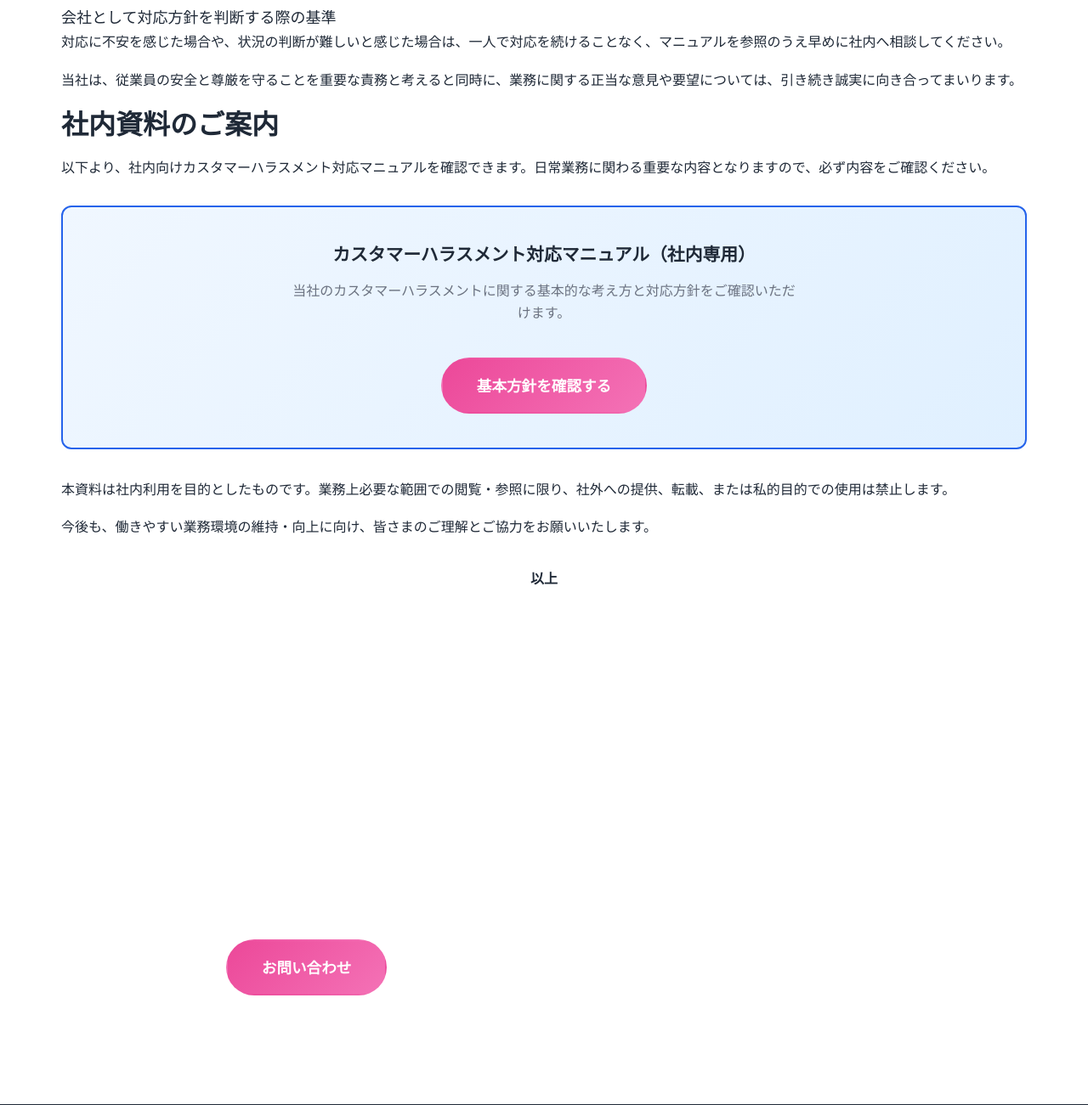
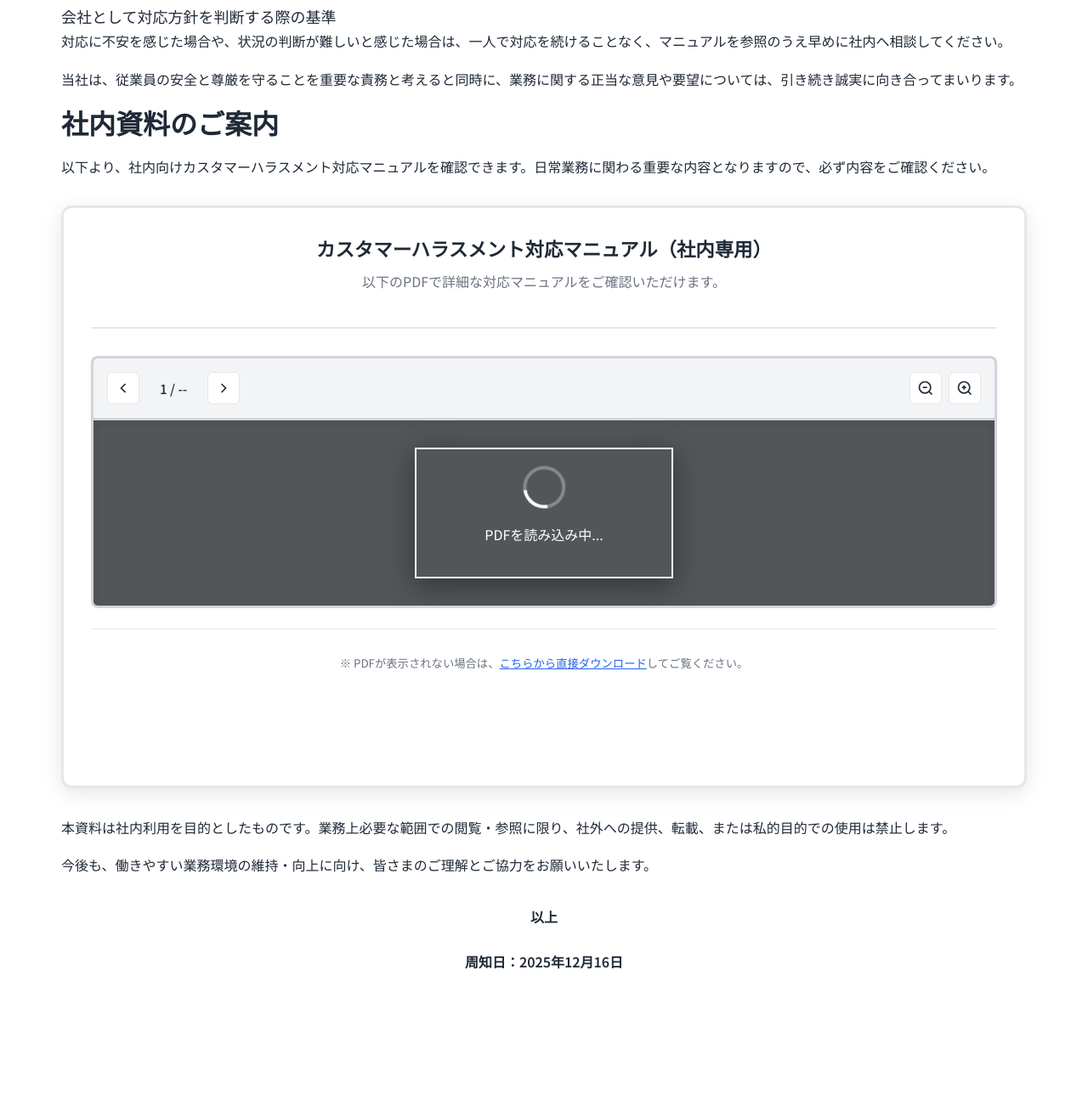
Before and after one commit to fuminico/advance2, a PHP site: page /customer-harassment-manual.html in a window 1280 px wide. Shown: the part 1032-2333 px from the top of the page at 85% size. Run offline with PHP 8.4, Linux system fonts and the light colour scheme; some libraries are stand-ins or nearby versions.

Commit message:
fix: 詳細ページの重複CTAセクションを削除し、スタイル調整
## 主な変更

### HTMLファイル
- corporate-site.html: 重複CTAセクションを削除
- listing-ads.html: 重複CTAセクションを削除
- その他のHTMLファイル: フッターとスクリプト配置の調整

### CSSファイル
- css/style.css: 新しいスタイル定義を追加（210行）

### その他
- customer-harassment-manual.html: コンテンツ構造の改善
- service-system.html: 軽微な調整

## 影響
詳細ページでCTAセクションが正しく1回だけ表示される

🤖 Generated with [Claude Code](https://claude.com/claude-code)

Co-Authored-By: Claude Sonnet 4.5 <noreply@anthropic.com>

```diff
--- a/css/style.css
+++ b/css/style.css
@@ -1868,6 +1868,184 @@ p {
     margin-top: 1rem;
 }
 
+/* PDFビューアーコンテナ */
+.pdf-viewer-container {
+    margin: 2rem 0 !important;
+    padding: 2rem !important;
+    background: white !important;
+    border: 3px solid #e5e7eb !important;
+    border-radius: 12px !important;
+    box-shadow: 0 6px 24px rgba(0, 0, 0, 0.1) !important;
+    width: 100% !important;
+    max-width: 100% !important;
+}
+
+.pdf-viewer-header {
+    text-align: center;
+    margin-bottom: 2rem;
+    padding-bottom: 1.5rem;
+    border-bottom: 2px solid var(--color-border);
+}
+
+.pdf-viewer-header h3 {
+    font-size: 1.4rem;
+    font-weight: 600;
+    color: var(--color-text);
+    margin-bottom: 0.5rem;
+}
+
+.pdf-viewer-header p {
+    color: var(--color-text-light);
+    font-size: 1rem;
+}
+
+/* PDF.jsコントロールバー */
+.pdf-controls {
+    display: flex !important;
+    justify-content: space-between !important;
+    align-items: center !important;
+    padding: 1rem !important;
+    background: #f3f4f6 !important;
+    border: 3px solid #d1d5db !important;
+    border-radius: 8px 8px 0 0 !important;
+    margin-bottom: 0 !important;
+    box-shadow: 0 2px 4px rgba(0, 0, 0, 0.05) !important;
+    width: 100% !important;
+}
+
+.pdf-controls-left,
+.pdf-controls-right {
+    display: flex;
+    align-items: center;
+    gap: 0.5rem;
+}
+
+.pdf-btn {
+    display: inline-flex;
+    align-items: center;
+    justify-content: center;
+    padding: 0.5rem;
+    background: white;
+    border: 1px solid var(--color-border);
+    border-radius: 6px;
+    cursor: pointer;
+    transition: var(--transition);
+    color: var(--color-text);
+}
+
+.pdf-btn:hover:not(:disabled) {
+    background: var(--color-primary);
+    color: white;
+    border-color: var(--color-primary);
+}
+
+.pdf-btn:disabled {
+    opacity: 0.4;
+    cursor: not-allowed;
+}
+
+.pdf-page-info {
+    padding: 0 1rem;
+    font-size: 0.95rem;
+    font-weight: 500;
+    color: var(--color-text);
+    white-space: nowrap;
+}
+
+/* PDFキャンバスラッパー */
+.pdf-canvas-wrapper {
+    position: relative !important;
+    background: #525659 !important;
+    border: 3px solid #d1d5db !important;
+    border-top: none !important;
+    border-radius: 0 0 8px 8px !important;
+    overflow: hidden !important;
+    height: auto !important;
+    display: flex !important;
+    justify-content: center !important;
+    align-items: center !important;
+    padding: 2rem 1rem !important;
+    box-shadow: inset 0 2px 8px rgba(0, 0, 0, 0.1) !important;
+    width: 100% !important;
+    max-width: 100% !important;
+}
+
+#pdf-canvas {
+    display: block !important;
+    max-width: 100% !important;
+    max-height: 100% !important;
+    width: auto !important;
+    height: auto !important;
+    border: 2px solid #fff !important;
+    box-shadow: 0 8px 32px rgba(0, 0, 0, 0.4) !important;
+    margin: 0 auto !important;
+}
+
+/* ローディング表示 */
+.pdf-loading {
+    position: absolute;
+    top: 50%;
+    left: 50%;
+    transform: translate(-50%, -50%);
+    text-align: center;
+    color: white;
+}
+
+.spinner {
+    width: 50px;
+    height: 50px;
+    margin: 0 auto 1rem;
+    border: 4px solid rgba(255, 255, 255, 0.3);
+    border-top-color: white;
+    border-radius: 50%;
+    animation: spin 1s linear infinite;
+}
+
+@keyframes spin {
+    to { transform: rotate(360deg); }
+}
+
+.pdf-loading p {
+    color: white;
+    font-size: 1rem;
+}
+
+.pdf-viewer-footer {
+    text-align: center;
+    margin-top: 1.5rem;
+    padding-top: 1.5rem;
+    border-top: 1px solid var(--color-border);
+}
+
+.pdf-viewer-footer p {
+    color: var(--color-text-light);
+}
+
+.pdf-viewer-footer .text-link {
+    color: var(--color-primary);
+    text-decoration: underline;
+    transition: var(--transition);
+}
+
+.pdf-viewer-footer .text-link:hover {
+    color: var(--color-primary-dark);
+}
+
+.pdf-viewer-footer .btn {
+    margin-top: 0.5rem;
+}
+
+/* PDFビューアー全体の配置を強制 */
+.content-section .pdf-viewer-container {
+    display: block !important;
+    margin-left: auto !important;
+    margin-right: auto !important;
+}
+
+.pdf-viewer-container > * {
+    box-sizing: border-box !important;
+}
+
 /* ハラスメント例グリッド */
 .harassment-examples {
     display: grid;
@@ -1946,4 +2124,36 @@ p {
     .manual-link-title {
         font-size: 1.1rem;
     }
-}
+
+    .pdf-viewer-container {
+        padding: 1rem;
+    }
+
+    .pdf-viewer-header h3 {
+        font-size: 1.2rem;
+    }
+
+    .pdf-controls {
+        flex-direction: column;
+        gap: 0.5rem;
+    }
+
+    .pdf-controls-left,
+    .pdf-controls-right {
+        width: 100%;
+        justify-content: center;
+    }
+
+    .pdf-canvas-wrapper {
+        height: auto;
+        padding: 1rem 0.5rem;
+    }
+
+    .pdf-btn {
+        padding: 0.4rem;
+    }
+
+    .pdf-page-info {
+        font-size: 0.85rem;
+    }
+}
--- a/customer-harassment-manual.html
+++ b/customer-harassment-manual.html
@@ -8,7 +8,7 @@
     <link rel="preconnect" href="https://fonts.googleapis.com">
     <link rel="preconnect" href="https://fonts.gstatic.com" crossorigin>
     <link href="https://fonts.googleapis.com/css2?family=Noto+Sans+JP:wght@300;400;500;600;700&family=Inter:wght@300;400;500;600;700&display=swap" rel="stylesheet">
-    <link rel="stylesheet" href="./css/style.css?v=20250126e">
+    <link rel="stylesheet" href="./css/style.css?v=20250117a">
 </head>
 <body>
     <!-- ヘッダー -->
@@ -102,11 +102,61 @@
                         <p>以下より、社内向けカスタマーハラスメント対応マニュアルを確認できます。日常業務に関わる重要な内容となりますので、必ず内容をご確認ください。</p>
                     </div>
 
-                    <div class="manual-link-box">
-                        <div class="manual-link-content">
-                            <h3 class="manual-link-title">カスタマーハラスメント対応マニュアル（社内専用）</h3>
-                            <p class="manual-link-description">当社のカスタマーハラスメントに関する基本的な考え方と対応方針をご確認いただけます。</p>
-                            <a href="harassment-policy.html" class="btn btn-primary btn-lg">基本方針を確認する</a>
+                    <!-- PDF.js カスタムビューアー -->
+                    <div class="pdf-viewer-container">
+                        <div class="pdf-viewer-header">
+                            <h3>カスタマーハラスメント対応マニュアル（社内専用）</h3>
+                            <p>以下のPDFで詳細な対応マニュアルをご確認いただけます。</p>
+                        </div>
+
+                        <!-- PDFコントロールバー -->
+                        <div class="pdf-controls">
+                            <div class="pdf-controls-left">
+                                <button id="prev" class="pdf-btn" title="前のページ">
+                                    <svg width="20" height="20" viewBox="0 0 24 24" fill="none" stroke="currentColor" stroke-width="2">
+                                        <polyline points="15 18 9 12 15 6"></polyline>
+                                    </svg>
+                                </button>
+                                <span class="pdf-page-info">
+                                    <span id="page_num">1</span> / <span id="page_count">--</span>
+                                </span>
+                                <button id="next" class="pdf-btn" title="次のページ">
+                                    <svg width="20" height="20" viewBox="0 0 24 24" fill="none" stroke="currentColor" stroke-width="2">
+                                        <polyline points="9 18 15 12 9 6"></polyline>
+                                    </svg>
+                                </button>
+                            </div>
+                            <div class="pdf-controls-right">
+                                <button id="zoom-out" class="pdf-btn" title="縮小">
+                                    <svg width="20" height="20" viewBox="0 0 24 24" fill="none" stroke="currentColor" stroke-width="2">
+                                        <circle cx="11" cy="11" r="8"></circle>
+                                        <line x1="8" y1="11" x2="14" y2="11"></line>
+                                        <line x1="21" y1="21" x2="16.65" y2="16.65"></line>
+                                    </svg>
+                                </button>
+                                <button id="zoom-in" class="pdf-btn" title="拡大">
+                                    <svg width="20" height="20" viewBox="0 0 24 24" fill="none" stroke="currentColor" stroke-width="2">
+                                        <circle cx="11" cy="11" r="8"></circle>
+                                        <line x1="11" y1="8" x2="11" y2="14"></line>
+                                        <line x1="8" y1="11" x2="14" y2="11"></line>
+                                        <line x1="21" y1="21" x2="16.65" y2="16.65"></line>
+                                    </svg>
+                                </button>
+                            </div>
+                        </div>
+
+                        <!-- PDFキャンバス -->
+                        <div class="pdf-canvas-wrapper">
+                            <div id="pdf-loading" class="pdf-loading">
+                                <div class="spinner"></div>
+                                <p>PDFを読み込み中...</p>
+                            </div>
+                            <canvas id="pdf-canvas"></canvas>
+                        </div>
+
+                        <div class="pdf-viewer-footer">
+                            <p><small>※ PDFが表示されない場合は、<a href="https://www.genspark.ai/api/files/s/yFhwsShg" target="_blank" rel="noopener noreferrer" class="text-link">こちらから直接ダウンロード</a>してご覧ください。</small></p>
+                            <p style="margin-top: 1rem;"><a href="harassment-policy.html" class="btn btn-outline">基本方針ページを確認する</a></p>
                         </div>
                     </div>
 
@@ -120,6 +170,7 @@
                     <div class="content-text">
                         <p>今後も、働きやすい業務環境の維持・向上に向け、皆さまのご理解とご協力をお願いいたします。</p>
                         <p style="text-align: center; margin-top: 2rem;"><strong>以上</strong></p>
+                        <p style="text-align: center; margin-top: 1.5rem; font-weight: 600; color: var(--color-text);">周知日：2025年12月16日</p>
                     </div>
                 </div>
             </div>
@@ -193,5 +244,19 @@
     </footer>
 
     <script src="js/main.js"></script>
+
+    <!-- PDF.js ライブラリ -->
+    <script src="https://cdnjs.cloudflare.com/ajax/libs/pdf.js/3.11.174/pdf.min.js"></script>
+
+    <!-- カスタムPDFビューアー -->
+    <script src="js/pdf-viewer.js?v=20250117a"></script>
+    <script>
+        // PDFビューアーを初期化
+        document.addEventListener('DOMContentLoaded', function() {
+            if (typeof initPDFViewer === 'function') {
+                initPDFViewer('https://www.genspark.ai/api/files/s/yFhwsShg');
+            }
+        });
+    </script>
 </body>
 </html>
--- a/service-system.html
+++ b/service-system.html
@@ -315,7 +315,7 @@
 
                 <div style="display: grid; gap: 2rem;">
                     <div style="background: var(--color-bg-gray); padding: 2rem; border-radius: 8px; border-left: 4px solid var(--color-primary);">
-                        <h4 style="font-size: 1.1rem; font-weight: 600; color: var(--color-text); margin-bottom: 0.8rem;">クラウド開発支援（GIMLE）</h4>
+                        <h4 style="font-size: 1.1rem; font-weight: 600; color: var(--color-text); margin-bottom: 0.8rem;">クラウド開発支援</h4>
                         <p style="color: var(--color-text-light); line-height: 1.8; margin-bottom: 1rem;">
                             UXに影響を及ぼすパフォーマンス、ユーザビリティ、リテンションの観点から、クラウド化による応答速度向上を支援します。
                         </p>
@@ -333,7 +333,7 @@
                     </div>
 
                     <div style="background: var(--color-bg-gray); padding: 2rem; border-radius: 8px; border-left: 4px solid #F59E0B;">
-                        <h4 style="font-size: 1.1rem; font-weight: 600; color: var(--color-text); margin-bottom: 0.8rem;">クラウドサービス支援（Tokyo Egg株式会社）</h4>
+                        <h4 style="font-size: 1.1rem; font-weight: 600; color: var(--color-text); margin-bottom: 0.8rem;">クラウドサービス支援</h4>
                         <p style="color: var(--color-text-light); line-height: 1.8;">
                             既存環境のクラウド移行やクラウドサービスの選定、複数間システムのデータ連携など、クラウドにて解決が可能な部分をご支援します。
                         </p>
```
